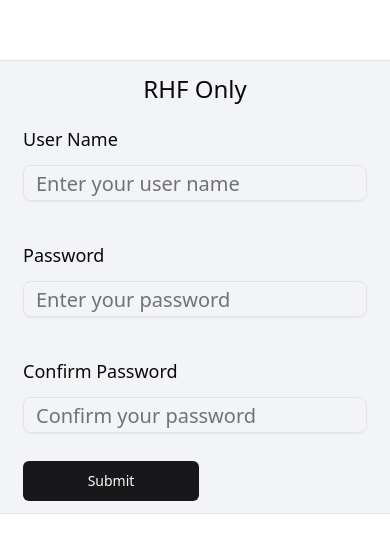
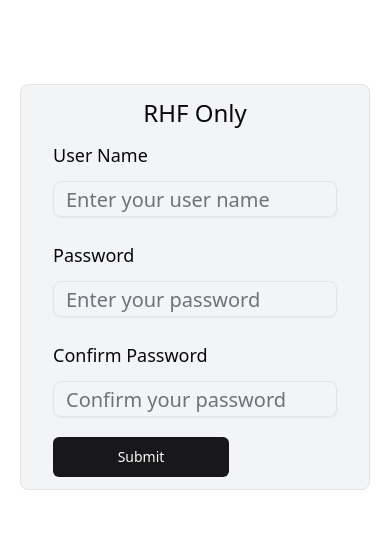
Before and after one commit to yousseffathy110/rhf-zod, a Next.js app: page /rhf in a window 390 px wide. Shown: the part 135-688 px from the top of the page. Built offline with nearby package versions, Linux system fonts and the light colour scheme.

Commit message:
Update form component styles: adjust padding and width for better responsiveness

```diff
--- a/app/rhf/page.tsx
+++ b/app/rhf/page.tsx
@@ -30,10 +30,10 @@ export default function Page() {
   return (
     <form
       onSubmit={handleSubmit(onSubmit)}
-      className="border rounded-md bg-gray-100 p-3 flex items-center flex-col"
+      className="border rounded-md bg-gray-100 p-3 flex items-center flex-col m-5"
     >
       <h1 className="text-2xl font-medium">RHF Only</h1>
-      <div className="flex flex-col gap-3 w-1/3 min-w-96 p-5">
+      <div className="flex flex-col gap-3 w-full max-sm:min-w-[320px] px-5 py-3 min-w-100">
         <Label className="text-lg font-medium capitalize">user name</Label>
         <Input
           type="text"
@@ -56,7 +56,7 @@ export default function Page() {
           </p>
         )}
       </div>
-      <div className="flex flex-col gap-3 w-1/3 min-w-96 p-5">
+      <div className="flex flex-col gap-3 w-full max-sm:min-w-[320px] px-5 py-3 min-w-100">
         <Label className="text-lg font-medium capitalize">password</Label>
         <Input
           type="password"
@@ -82,7 +82,7 @@ export default function Page() {
           </p>
         )}
       </div>
-      <div className="flex flex-col gap-3 w-1/3 min-w-96 p-5">
+      <div className="flex flex-col gap-3 w-full max-sm:min-w-[320px] px-5 py-3 min-w-100">
         <Label className="text-lg font-medium capitalize">
           confirm password
         </Label>
--- a/app/zod/page.tsx
+++ b/app/zod/page.tsx
@@ -54,7 +54,7 @@ export default function Page() {
   return (
     <form
       onSubmit={handleSubmit(onSubmit)}
-      className="border rounded-md bg-gray-100 p-3 flex items-center flex-col"
+      className="border rounded-md bg-gray-100 p-3 flex items-center flex-col m-5"
     >
       <h1 className="text-2xl font-medium">RHF + Zod</h1>
 
```
